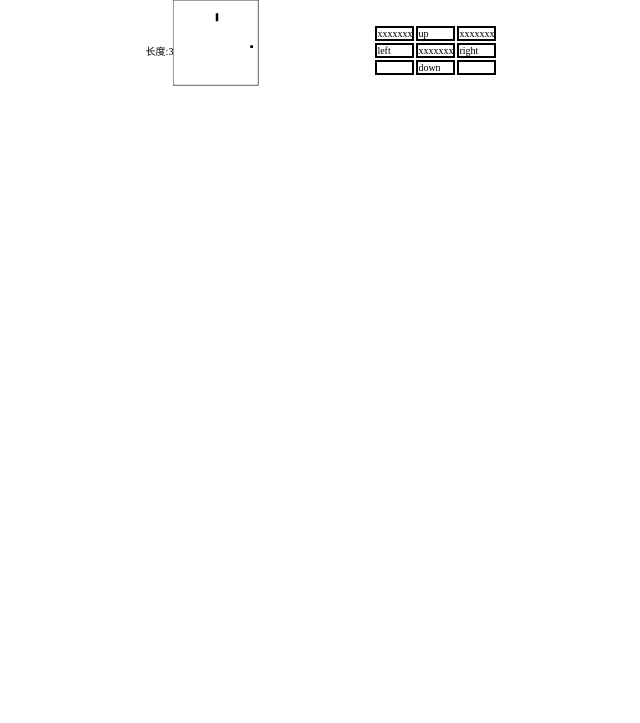
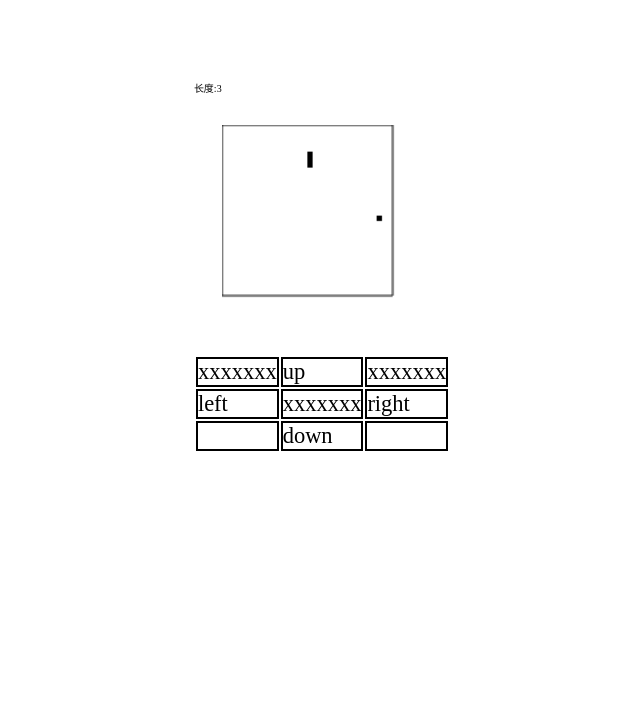
Before and after one commit to XSYangtuo/Myweb, a plain HTML site: page snake.html in a window 1280 px wide. Shown: the whole page, without its empty margins (318-958 px from the left). Drawn offline with Linux system fonts and the light colour scheme.

Commit message:
Update snake.html

```diff
--- a/snake.html
+++ b/snake.html
@@ -4,16 +4,28 @@
       * {
           padding: 0;
           margin: 0;
+          font-size: 1.05em;
       }
       body {
           display: flex;
           align-items: center;
           justify-content: center;
+          min-height: 100vh;
       }
+      div {
+          height: 80vh;
+      }
+
     td{
-	    font-size:10px;
+
         border:solid 2px;
         width:10％;
+        }
+        canvas {
+
+            transform: scale(2) translateX(25%);
+            display: block;
+            margin: 10vh auto;
         }
 </style>
     <head>
@@ -23,13 +35,15 @@
             content="width=device-width, initial-scale=1.0, max=imum-scale=1.0, minimum-scale=1.0, user-scalable=no">
     </head>
     <body>
+        <div>
             <p id="len" style="font-size:10px">长度:3</p>
-	<canvas id="c" style="width:100％;height:100px">不支持画板</canvas>
+            <canvas id="c" style="height:100px">不支持画板</canvas>
             <table>
                 <tr><td>xxxxxxx</td><td onclick="mdre(1);">up</td><td>xxxxxxx</td></tr>
                 <tr><td onclick="mdre(0)">left</td><td>xxxxxxx</td><td onclick="mdre(2)">right</td></tr>
                 <tr><td></td><td onclick="mdre(3)">down</td><td></td></tr>
             </table>
+        </div>
     </body>
 <script>
     var c=document.getElementById("c").getContext("2d");//画板
```
Lines whose indentation alone changed are shown as unchanged.
